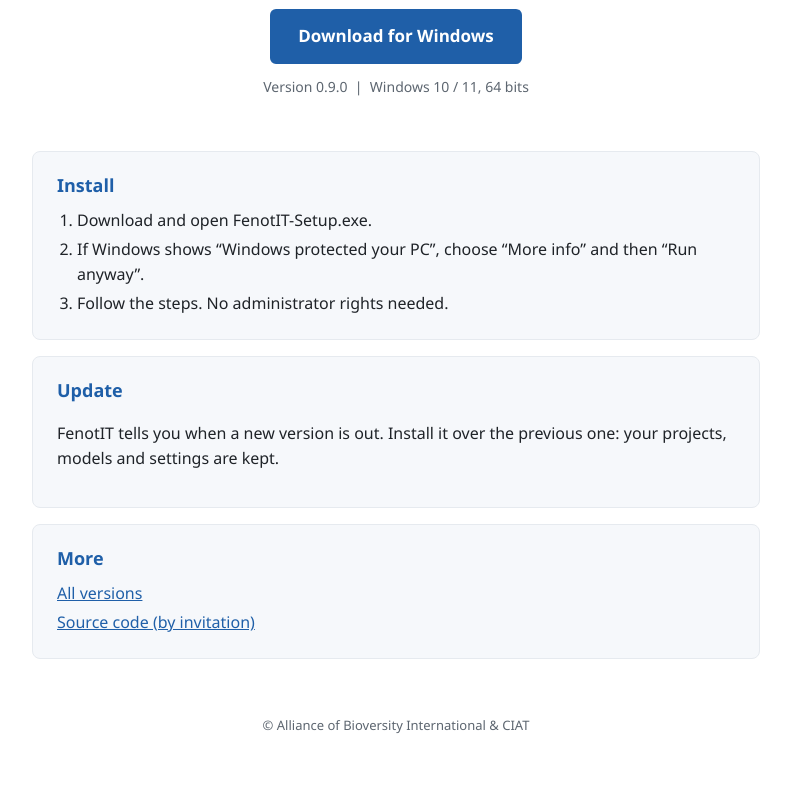
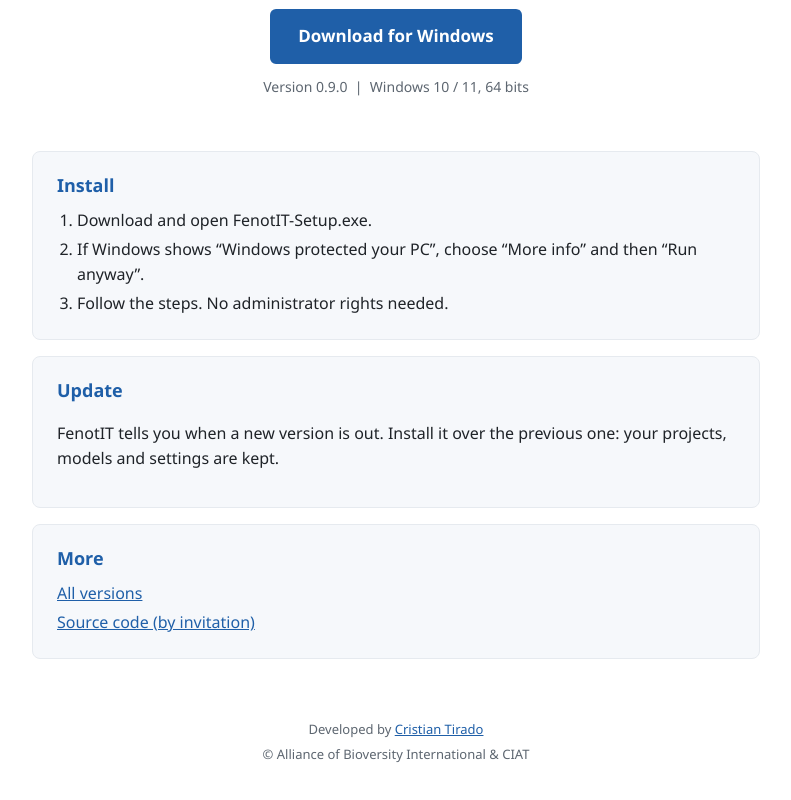
Before and after one commit to ctirado-cgiar/FenotIT-app, a plain HTML site: page index.html in a window 1280 px wide. Shown: the part 379-1179 px from the top of the page, without its empty margins (244-1035 px from the left). Before the commit the page ends 1147 px from the top, so only its background shows below. Drawn offline with Linux system fonts and the light colour scheme.

Commit message:
Crédito en el pie de página

```diff
--- a/index.html
+++ b/index.html
@@ -53,7 +53,11 @@
     </section>
   </main>
 
-  <footer>© Alliance of Bioversity International &amp; CIAT</footer>
+  <footer>
+    <p><span data-es="Desarrollado por" data-en="Developed by"></span>
+      <a href="https://www.linkedin.com/in/cristiantirado/" target="_blank" rel="noopener">Cristian Tirado</a></p>
+    <p>© Alliance of Bioversity International &amp; CIAT</p>
+  </footer>
 
   <script>
     function setLang(code) {
--- a/style.css
+++ b/style.css
@@ -44,6 +44,8 @@ body {
   padding: 32px 16px 40px;
   text-align: center;
 }
+
+footer p { margin: 4px 0; }
 
 .hero h1 {
   margin: 12px 0 4px;
@@ -109,3 +111,5 @@ footer {
   color: var(--muted);
   text-align: center;
 }
+
+footer p { margin: 4px 0; }
```
